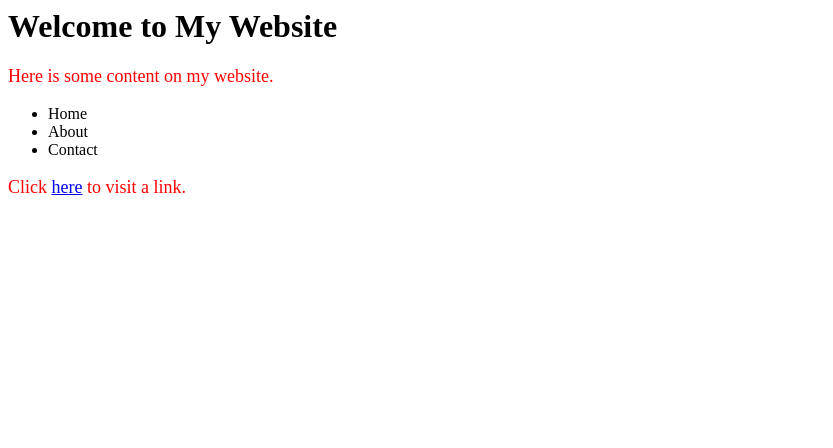
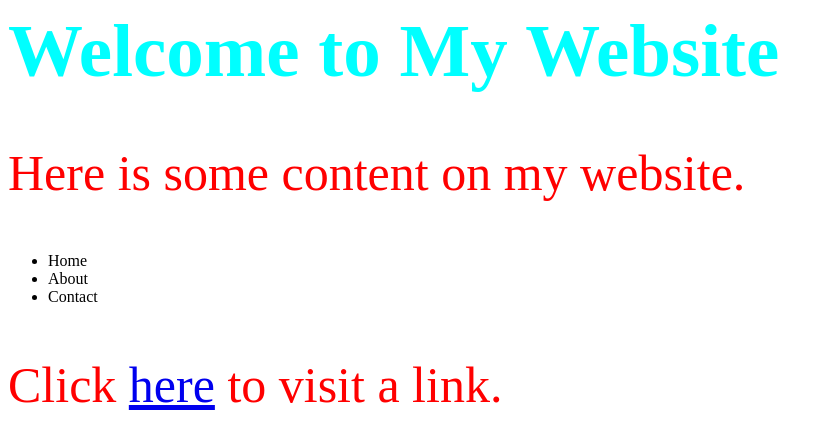
Before and after one commit to scholtzk/test1, a plain HTML site: page index.html in a window 1280 px wide. Shown: the whole page, without its empty margins (0-833 px from the left). Drawn offline with Linux system fonts and the light colour scheme.

Commit message:
Update try 1.css

```diff
--- a/try 1.css
+++ b/try 1.css
@@ -1,4 +1,8 @@
 p {
     color: red;
-    font-size: 18px;
+    font-size: 50px;
   }
+  h1{
+    color: aqua;
+    font-size: 75px;
+  }
```
